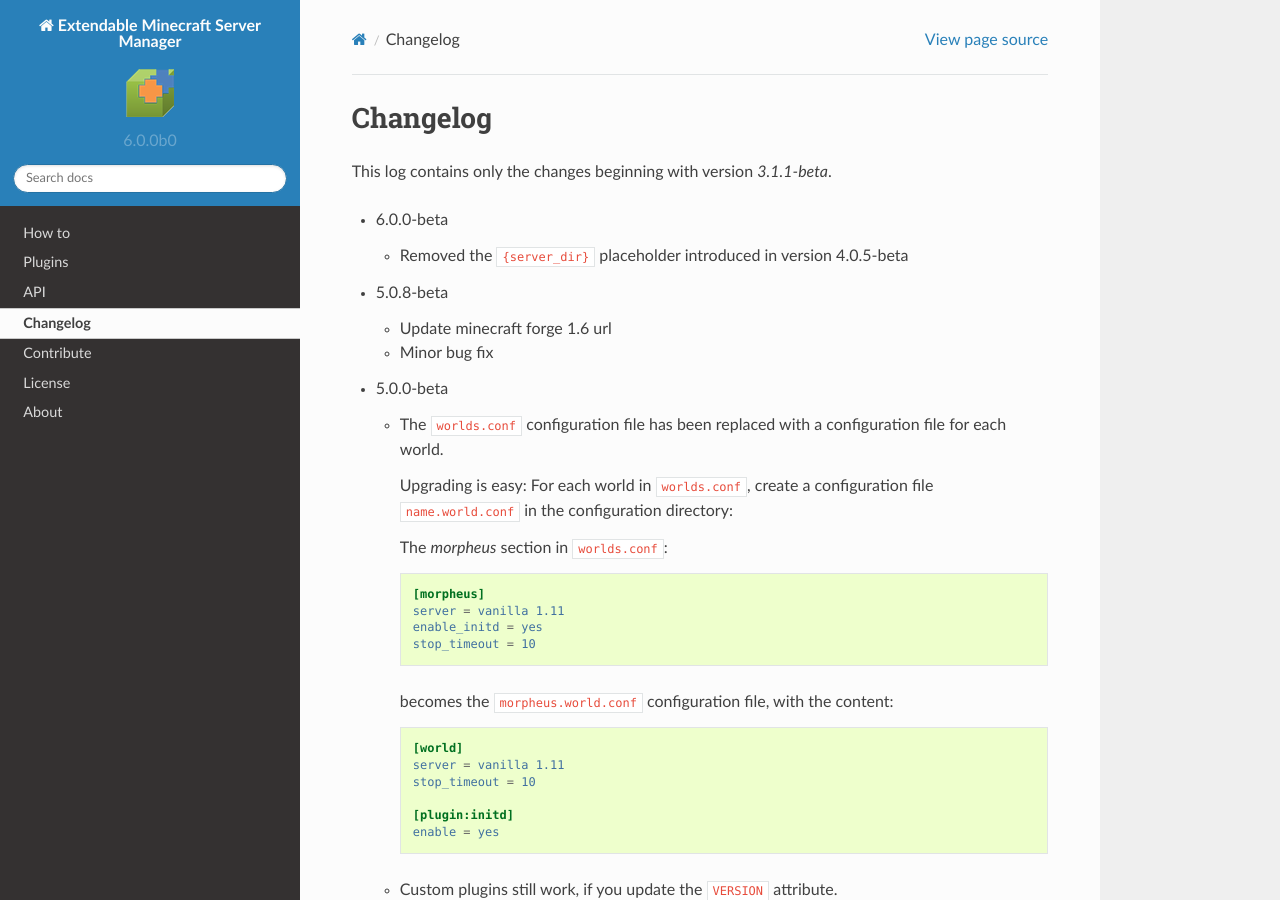
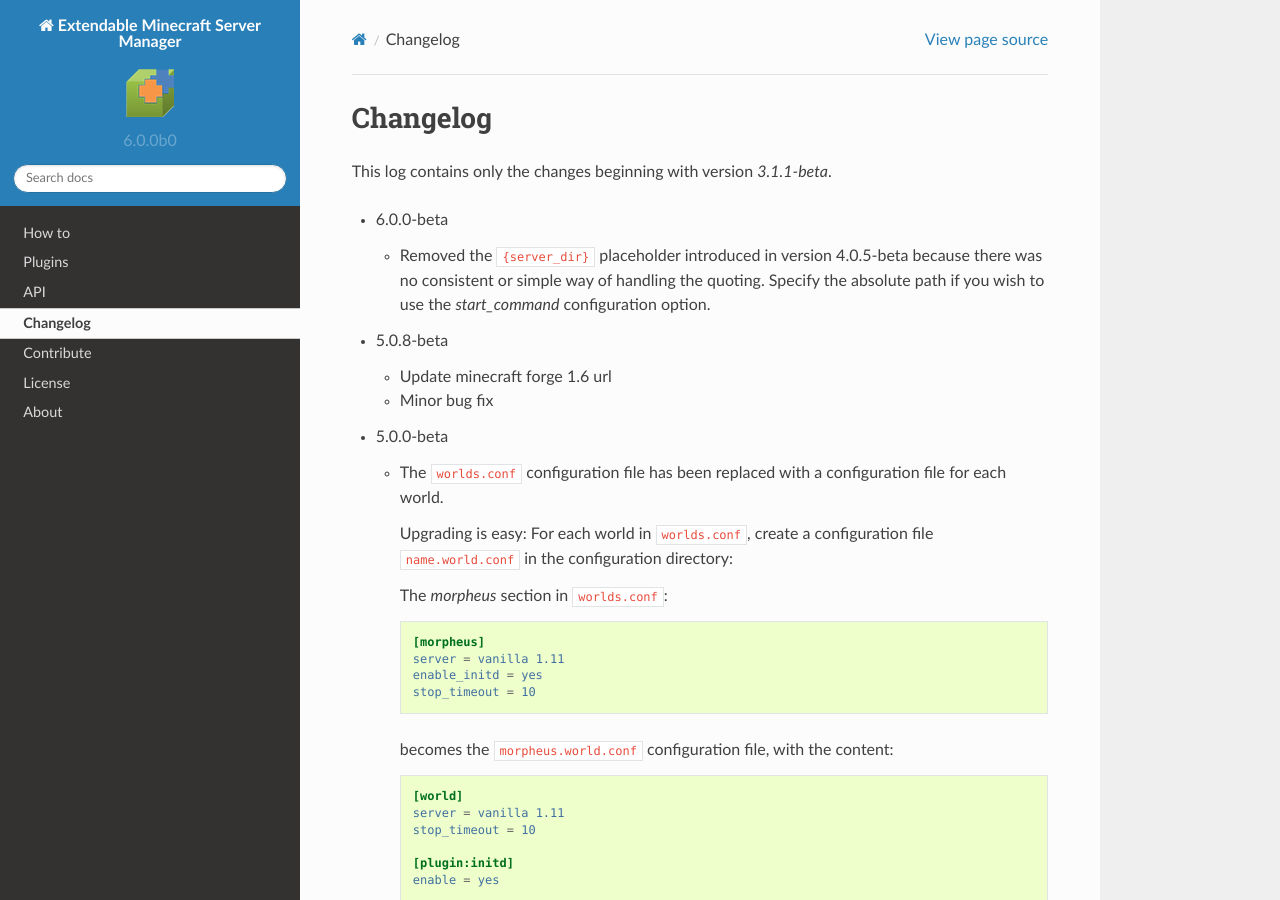
Before and after one commit to benediktschmitt/emsm, a Sphinx documentation site: the page built from docs/source/changelog.rst, in a window 1280 px wide and 900 px high. Built offline with Sphinx 7.4.7 and the Read the Docs theme 2.0.0, drawn with Linux system fonts in a browser that asks for light colours.

Commit message:
*updated* changelog

```diff
--- a/docs/source/changelog.rst
+++ b/docs/source/changelog.rst
@@ -8,6 +8,9 @@ This log contains only the changes beginning with version *3.1.1-beta*.
 *   6.0.0-beta
 
     *   Removed the ``{server_dir}`` placeholder introduced in version 4.0.5-beta
+        because there was no consistent or simple way of handling the quoting.
+        Specify the absolute path if you wish to use the *start_command* configuration
+        option.
 
 *   5.0.8-beta
 
```
